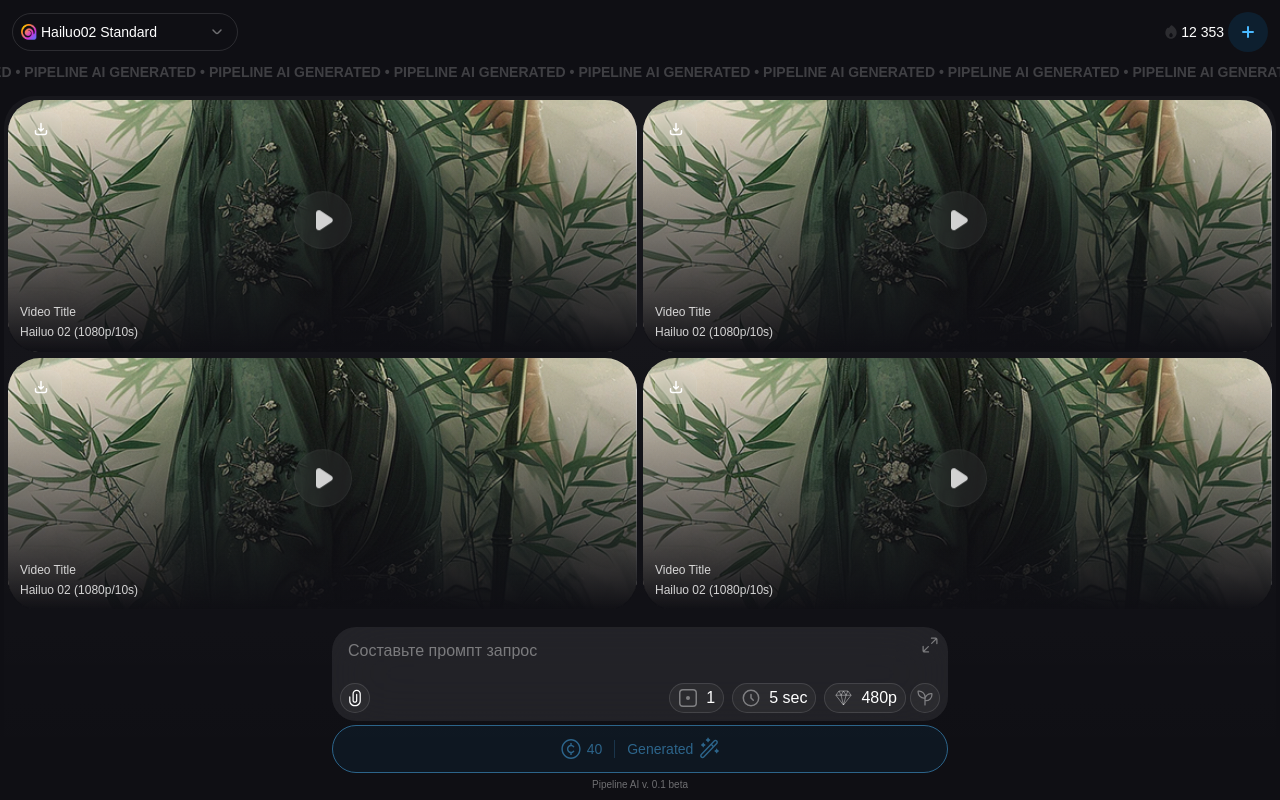
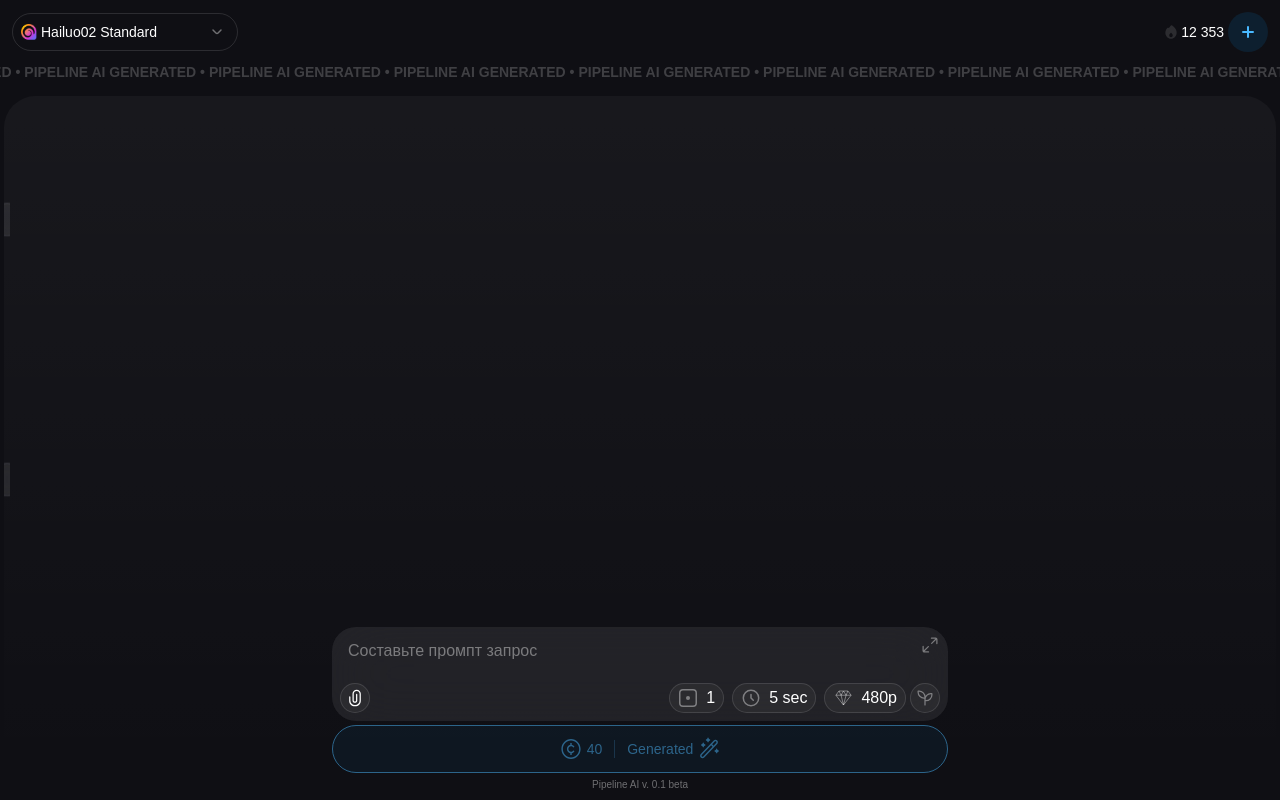
Before and after one commit to GSergiy13/pipeline-frontend, a Next.js app: page / in a window 1280 px wide. Built offline with nearby package versions, Linux system fonts and the light colour scheme; a web font is replaced by a local one.

Commit message:
fix: add absolute positioning to the inner div in HomePage component for improved layout

```diff
--- a/src/components/Home/Home.tsx
+++ b/src/components/Home/Home.tsx
@@ -23,7 +23,7 @@ export const HomePage = () => {
 		<div className='relative flex flex-1 flex-col px-1 pt-1 mx-auto bg-chat-gradient rounded-t-[32px]'>
 			<div
 				className={cn(
-					'overflow-y-auto min-h-[380px]',
+					' absolute top-0 left-0 overflow-y-auto min-h-[380px]',
 					videoCount > 2 ? 'grid grid-cols-2 gap-1.5' : 'flex flex-col'
 				)}
 				style={{
```
